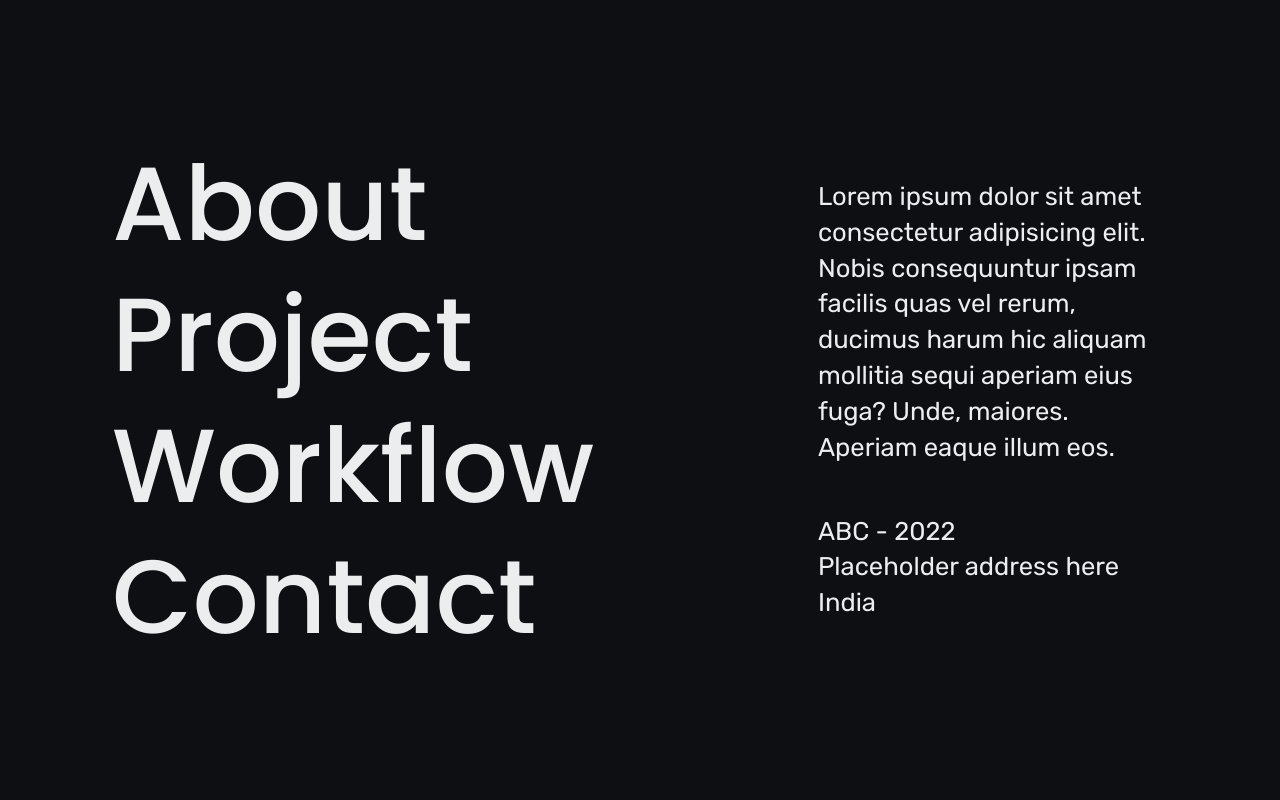
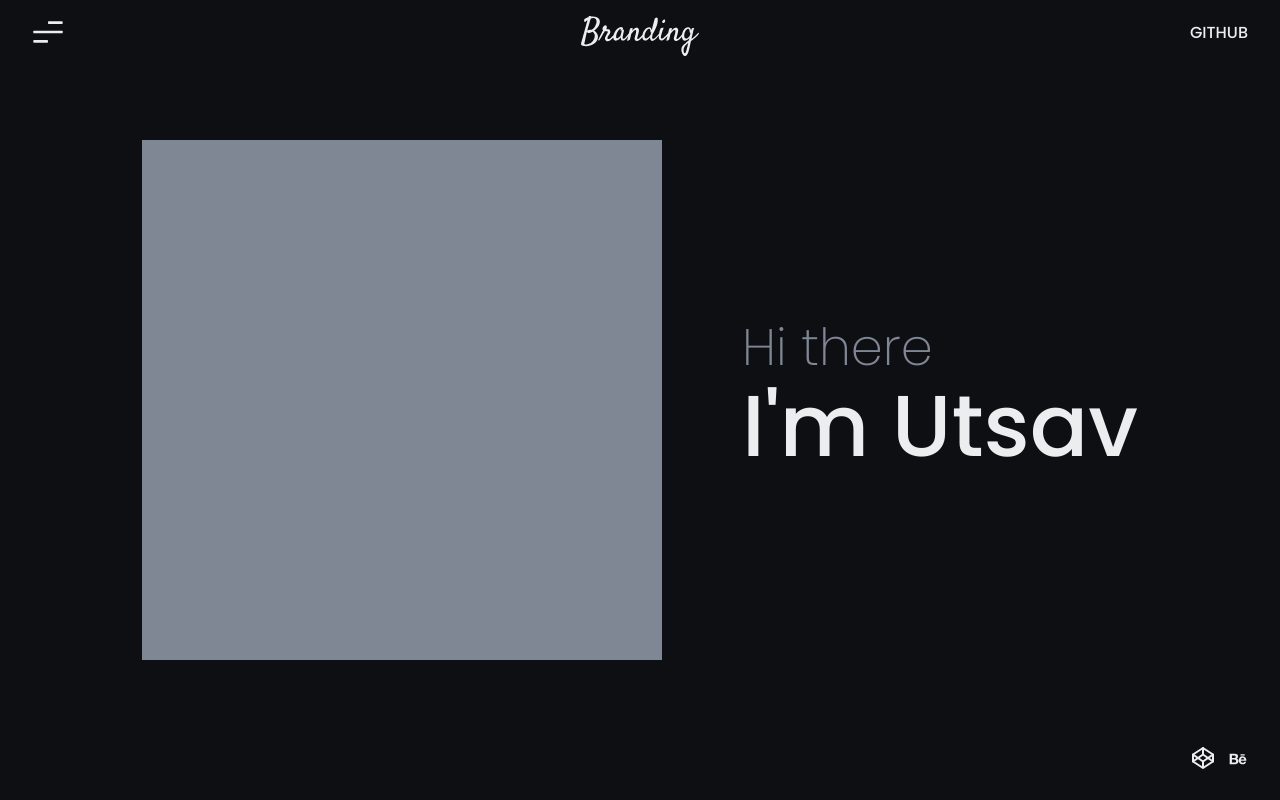
Before and after one commit to fru2/portfolio-website, a React (Create React App) app: page / in a window 1280 px wide. Shown: the top 800 px of the page. Built offline with nearby package versions, Linux system fonts and the light colour scheme.

Commit message:
Header style update

```diff
--- a/src/App.js
+++ b/src/App.js
@@ -4,8 +4,8 @@ import NavExtended from "./components/common/NavBarExpanded";
 function App() {
   return (
     <div className="App">
-      {/* <HomePage></HomePage> */}
-      <NavExtended></NavExtended>
+      <HomePage></HomePage>
+      {/* <NavExtended></NavExtended> */}
     </div>
   );
 }
--- a/src/components/common/NavBar.jsx
+++ b/src/components/common/NavBar.jsx
@@ -3,7 +3,7 @@ import Logo from '../../assets/Branding.svg'
 
 export default function NavBar() {
     return (
-        <nav>
+        <nav className='main-nav'>
             <button className='icon-btn'>
             </button>
 
--- a/src/components/common/NavBarExpanded.jsx
+++ b/src/components/common/NavBarExpanded.jsx
@@ -15,7 +15,7 @@ export default function NavBarExpanded() {
           <p>Lorem ipsum dolor sit amet consectetur adipisicing elit. Nobis consequuntur ipsam facilis quas vel rerum, ducimus harum hic aliquam mollitia sequi aperiam eius fuga? Unde, maiores. Aperiam eaque illum eos.</p>
         </li>
         <li>
-          <p>ABC - 2022</p>
+          <p>© ABC - 2022</p>
           <p>Placeholder address here</p>
           <p>India</p>
         </li>
--- a/src/pages/HomePage.jsx
+++ b/src/pages/HomePage.jsx
@@ -6,20 +6,25 @@ import ButtonOutline from '../components/common/ButtonOutline';
 
 import placeholder from "../assets/images/placeholder.png";
 
-// TODO: Add navbar in this file only
+import BehanceLogo from '../assets/icons/behance.svg';
+import CodepenLogo from '../assets/icons/codepen.svg';
 
 export default function HomePage() {
   return (
     <main>
       <NavBar />
+
       <header>
-        <h1>Template</h1>
-
         <div className="hero-image"></div>
 
-        <div className="backdrop-text">
-          <h1>設計</h1>
-          <h1>Design</h1>
+        <div className="hero-txt">
+          <h3>Hi there</h3>
+          <h1>I'm Utsav</h1>
+        </div>
+
+        <div class="social-links">
+          <a href="https://codepen.com/" target="_blank" rel="noopener noreferrer"><img src={CodepenLogo} alt="Codepen nav link" /></a>
+          <a href="https://behance.net/" target="_blank" rel="noopener noreferrer"><img src={BehanceLogo} alt="Behance nav link" /></a>
         </div>
 
       </header>
--- a/src/styles/layouts/_header.scss
+++ b/src/styles/layouts/_header.scss
@@ -1,59 +1,45 @@
 @use "../mixins";
-@import "../constants";
+@use "../constants";
 
 header {
   height: 100vh !important;
   width: 100%;
-  background: $primary-gradient;
+  // background: constants.$primary-gradient;
   @include mixins.flex(row);
 
+  h3 {
+    @include mixins.font-size(32);
+    font-weight: 200;
+    color: constants.$dull-white;
+  }
 
-  // ">" is used to select only the direct decendent of header tag. Here "+" can also be used because h1 directly follows the header.
-  >h1 {
+
+  h1 {
+    @include mixins.font-size(54);
+    margin-top: -1.6rem;
+  }
+
+  .social-links {
     position: absolute;
-    @include mixins.font-size(40);
+    bottom: 0;
+    right: 0;
+    padding: 1.5rem 2rem;
+  }
+
+  .social-links a {
+    display: inline-block;
+    width: 20px;
+    height: 20px;
+  }
+
+  .social-links a:first-child {
+    margin-right: 1rem;
   }
 
   .hero-image {
     height: 65vh;
     width: 65vh;
-    background-color: $dull-white;
-    margin-left: auto;
-    position: fixed;
-    right: 50%;
-    margin-right: 4px;
-  }
-
-  .backdrop-text {
-    color: $dull-white;
-    text-transform: uppercase;
-    margin-right: auto;
-    position: absolute;
-    left: 50%;
-    margin-left: 4px;
-
-    h1 {
-      @include mixins.font-size(120);
-    }
-
-    h1:first-child {
-      display: block;
-    }
-
-    h1:last-child {
-      display: none;
-      font-family: 'Bebas Neue', cursive;
-      margin-top: 1.5rem;
-    }
-
-    &:hover {
-      h1:first-child {
-        display: none;
-      }
-
-      h1:last-child {
-        display: block;
-      }
-    }
+    background-color: constants.$dull-white;
+    margin-right: 80px;
   }
 }
--- a/src/styles/layouts/_navbar-extended.scss
+++ b/src/styles/layouts/_navbar-extended.scss
@@ -1,10 +1,10 @@
 @use '../mixins';
 @use "sass:math";
-// @import '../constants';
+@use '../constants';
 
 .navbar-exp {
   @include mixins.flex(row);
-  // align-items: flex-start;
+  justify-content: space-between;
   height: 100%;
 
   ul {
@@ -34,7 +34,7 @@
   }
 
   ul:last-child>li:last-child {
-    // color: $dull-white;
+    color: constants.$dull-white;
   }
 
 }
--- a/src/styles/layouts/_navbar.scss
+++ b/src/styles/layouts/_navbar.scss
@@ -1,7 +1,7 @@
 @use '../mixins';
 
 // TODO: FIX WIDTH, it's overflowing
-nav {
+.main-nav {
   @include mixins.flex(row);
   position: absolute;
   width: 100%;
@@ -23,4 +23,8 @@ nav {
     position: absolute;
   }
 
+  a {
+    margin: 1rem 2rem;
+  }
+
 }
--- a/src/styles/main.scss
+++ b/src/styles/main.scss
@@ -1,13 +1,13 @@
 @use "layouts"as layouts;
 @use "modules"as modules;
-@import "./constants";
+@use "./constants";
 
 ::-webkit-scrollbar-track {
   width: 4px;
 }
 
 ::-webkit-scrollbar-thumb {
-  color: $white;
+  color: constants.$white;
 }
 
 * {
@@ -19,8 +19,8 @@ body {
   font-family: 'Poppins', 'Segoe UI', 'Roboto', 'Oxygen', 'Ubuntu', 'Cantarell', 'Fira Sans', 'Droid Sans', 'Helvetica Neue', sans-serif;
   -webkit-font-smoothing: antialiased;
   -moz-osx-font-smoothing: grayscale;
-  background: $black;
-  color: $white;
+  background: constants.$black;
+  color: constants.$white;
 }
 
 code {
--- a/src/styles/modules/_typography.scss
+++ b/src/styles/modules/_typography.scss
@@ -1,4 +1,6 @@
 @use '../mixins';
+@use '../constants';
+
 h1,
 h2,
 h3,
@@ -10,10 +12,23 @@ h6 {
 }
 
 h1 {
-  font-weight: 600;
+  font-weight: 500;
   @include mixins.font-size(32);
 }
 
 p {
   font-family: 'Rubik', sans-serif;
 }
+
+.heading-txt {
+  font-size: 6rem;
+  font-weight: 500;
+  color: constants.$white;
+}
+
+.body-txt {
+  font-size: 1.6rem;
+  line-height: 1.4;
+  font-weight: 300;
+  color: constants.$dull-white;
+}
```
Also changed, not shown: src/assets/icons/behance.svg (added), src/assets/icons/codepen.svg (added).
